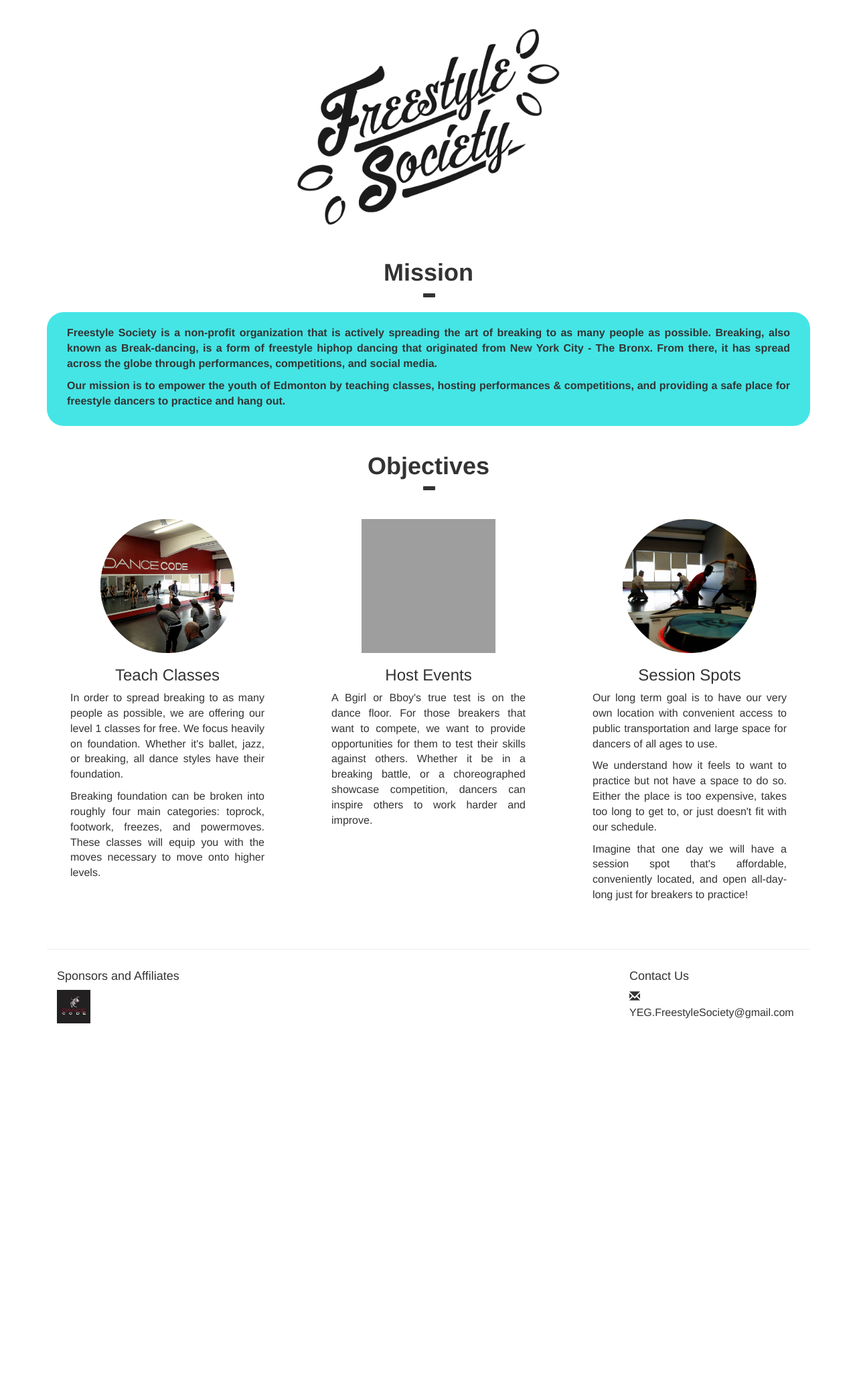
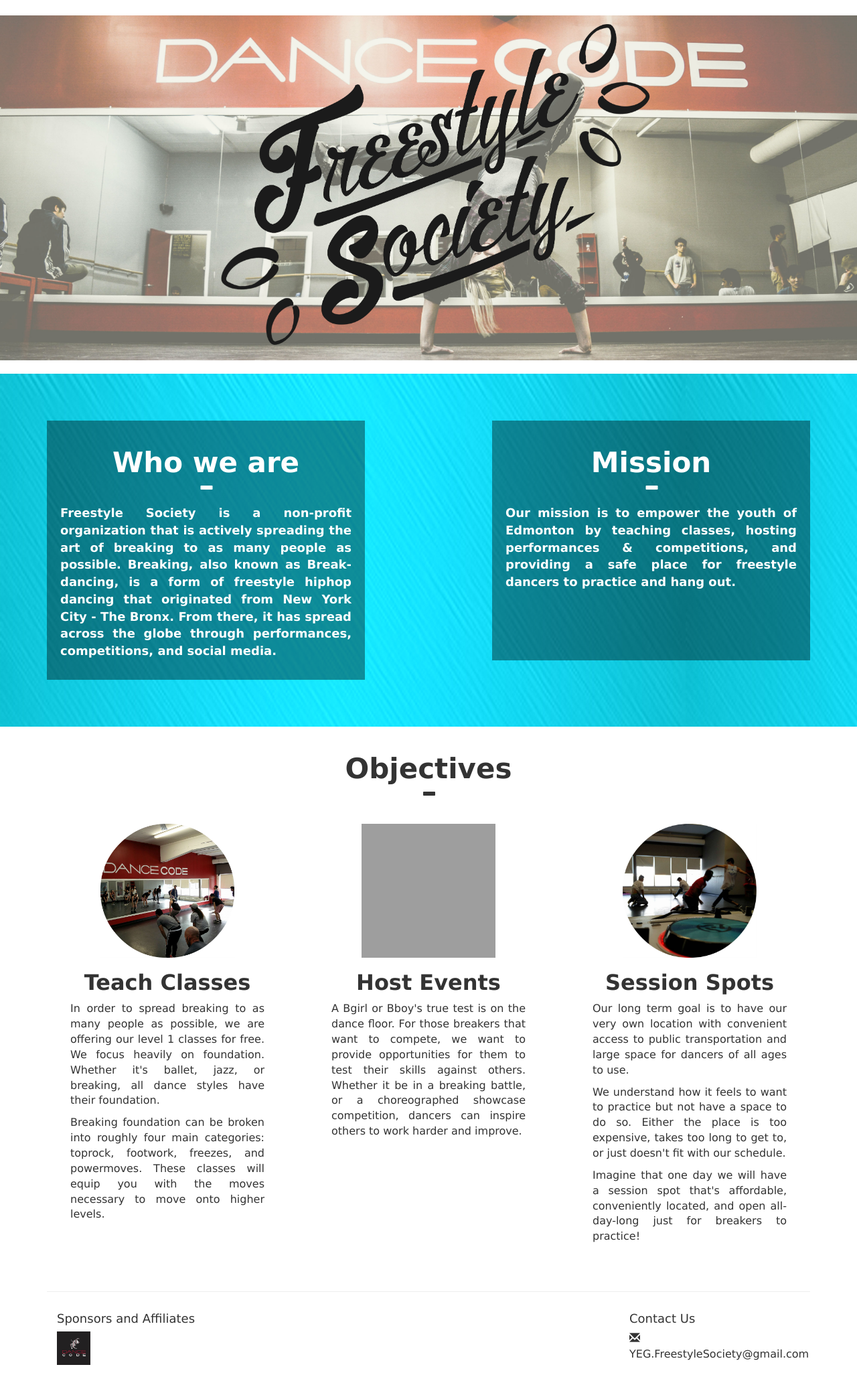
Before and after one commit to linhub15/freestyle-movement-site, a PHP site: page /about-mission.html in a window 1280 px wide. Shown: the part 57-2116 px from the top of the page at 67% size. Before the commit the page ends 1585 px from the top, so only its background shows below. Run offline with PHP 8.4, Linux system fonts and the light colour scheme; some libraries are stand-ins or nearby versions; grey boxes are pictures that could not be loaded.

Commit message:
About-Mission Page Styling

```diff
--- a/about-mission.html
+++ b/about-mission.html
@@ -97,28 +97,34 @@
     </header>
 
     <!-- Start of Content -->
-    <div class="container page-content">
+    <div class="page-content">
         <!-- <h1>Freestyle Society</h1> -->
-        <img src="images/FS_Text_grey.png" alt="Freestyle Society" class="freestyleSocTypo center-block" />
-        <div>
-            <h1 class="text-center">Mission</h1>
-            <h3 class="glyphDivider text-center"><span class="glyphicon glyphicon-minus"/></h3>
-            <div class="missionDiv">
-                <p class="text-center text-just">Freestyle Society is a non-profit organization that is actively spreading the art of breaking to as many people as possible. Breaking, also known as Break-dancing,
-                is a form of freestyle hiphop dancing that originated from New York City - The Bronx. From there, it has spread across the globe through performances, competitions,
-                and social media.</p>
+        <img src="images/FS_header3.jpg" alt="Freestyle Society" class="freestyleSocTypo center-block" />
 
-                <p class="text-center text-just">Our mission is to empower the youth of Edmonton by teaching classes, hosting performances &amp; competitions, and providing a safe place for freestyle dancers to practice and hang out.</p>
+       	<div class="missionDiv">
+        	<div class="container about-section">
+        		<div class="col-md-5 about-us">
+        			<h1 class="text-center">Who we are</h1>
+        			<h3 class="glyphDivider text-center"><span class="glyphicon glyphicon-minus"/></h3>
+        			<p class="text-center text-just">Freestyle Society is a non-profit organization that is actively spreading the art of breaking to as many people as possible. Breaking, also known as Break-dancing,
+	                is a form of freestyle hiphop dancing that originated from New York City - The Bronx. From there, it has spread across the globe through performances, competitions,
+	                and social media.</p>
+        		</div>
+        		<div class="col-md-5 mission-box pull-right">
+		            <h1 class="text-center">Mission</h1>
+		            <h3 class="glyphDivider text-center"><span class="glyphicon glyphicon-minus"/></h3>
+	                <p class="text-center text-just">Our mission is to empower the youth of Edmonton by teaching classes, hosting performances &amp; competitions, and providing a safe place for freestyle dancers to practice and hang out.</p>
+	            </div>
             </div>
         </div>
             <br/>
-
+        <div class="container">
             <h1 class="text-center">Objectives</h1>
             <h3 class="glyphDivider text-center"><span class="glyphicon glyphicon-minus"/></h3>
             <div class="row">
                 <div class="col-md-4 obj-borders" >
                     <img src="images/FB_class2.jpg" width="200px" height="200px" class="center-block">
-                    <h3 class="text-center">Teach Classes</h3>
+                    <h2 class="text-center">Teach Classes</h2>
                     <p class="text-center text-just">In order to spread breaking to as many people as possible, we are offering our level 1 classes for free. We focus heavily on foundation. Whether it's ballet, jazz, or breaking,
                     all dance styles have their foundation. </p>
 
@@ -129,19 +135,19 @@
 
                 <div class="col-md-4 obj-borders">
                     <img src="http://www.languagenut.com/assets/media/placeholders/250x250-circle.png" width="200px" height="200px" class="center-block">
-                    <h3 class="text-center">Host Events</h3>
+                    <h2 class="text-center">Host Events</h2>
                     <p class="text-center text-just">A Bgirl or Bboy's true test is on the dance floor. For those breakers that want to compete, we want to provide opportunities for them to test their skills against others.
                     Whether it be in a breaking battle, or a choreographed showcase competition, dancers can inspire others to work harder and improve.</p>
                 </div>
                 <div class="col-md-4 obj-borders">
                     <img src="images/session_pic.jpg" width="200px" height="200px" class="center-block">
-                    <h3 class="text-center">Session Spots</h3>
+                    <h2 class="text-center">Session Spots</h2>
                     <p class="text-center text-just">Our long term goal is to have our very own location with convenient access to public transportation and large space for dancers of all ages to use.</p>
                     <p class="text-center text-just">We understand how it feels to want to practice but not have a space to do so. Either the place is too expensive, takes too long to get to, or just doesn't fit with our schedule.</p>
                     <p class="text-center text-just">Imagine that one day we will have a session spot that's affordable, conveniently located, and open all-day-long just for breakers to practice!</p>
                 </div>
             </div>
-
+         </div>
     </div> <!-- End Content-->
 
 
--- a/css/about-mission-page.css
+++ b/css/about-mission-page.css
@@ -1,6 +1,17 @@
+body{
+	font-family: "Lucida Sans Unicode", "Lucida Grande", sans-serif;
+}
 h1{
 	font-weight: bold;
+	font-size: 42px;
 	margin-bottom: 0;
+
+}
+
+h2{
+	font-weight: bold;
+	font-size: 32px;
+	font-family: "Lucida Sans Unicode", "Lucida Grande", sans-serif;
 }
 
 .glyphDivider{
@@ -19,32 +30,52 @@ h1{
 
 
 .freestyleSocTypo{
-		width: 35%;
-		height: 35%;
+		width: 100%;
+		height: 100%;
 		padding: none;
-		margin-top: 20px;
-		margin-bottom: 50px;
+		margin-bottom: 20px;
 }
 
 
 @media(max-width: 767px;){
 	.freestyleSocTypo{
-	width: 30%;
-	height: 30%;
+	width: 70%;
+	height: 70%;
 	padding: none;
 	margin-top: 20px;
 	margin-bottom: 50px;
 	}
+
+
 }
 
 .missionDiv {
-	background-color: #45e5e5;
+	background-image: url("../images/blue_bg.jpg");
+	height: 100%;
+	/*background-color: #45e5e5;
 	padding-left: 30px;
 	padding-right: 30px;
 	padding-top: 20px;
 	padding-bottom: 15px;
-	border-radius: 25px;
+	border-radius: 25px;*/
 }
 .missionDiv p{
 	font-weight: bold;
+	font-size: 18px;
+	font-family: "Lucida Sans Unicode", "Lucida Grande", sans-serif;
 }
+
+.about-section{
+	padding-top: 70px;
+	padding-bottom: 70px;
+	color:white;
+}
+ .mission-box{
+ 	background-color: rgba(0,0,0,.4);
+ 	padding: 20px;
+ 	height: 358.18px;
+ }
+ .about-us{
+ 	background-color: rgba(0,0,0,.4);
+ 	padding: 20px;
+ }
```
Also changed, not shown: images/FS_header.jpg (added), images/FS_header2.jpg (added), images/FS_header3.jpg (added), images/blue_bg.jpg (added), 1 other file.
